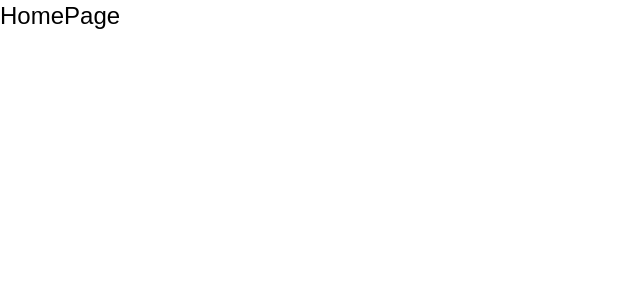
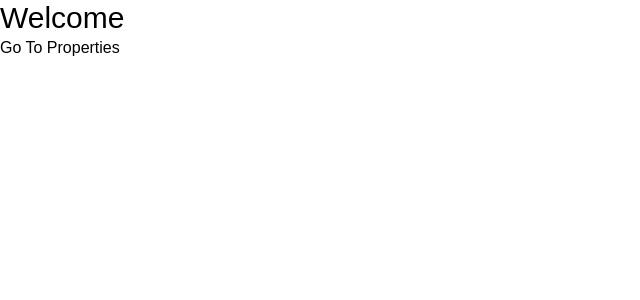
Before and after one commit to GregorSchafroth/learn-nextjs, a Next.js app: page / in a window 1280 px wide. Shown: the top 300 px of the page, without its empty margins (0-640 px from the left). Built offline with nearby package versions, Linux system fonts and the light colour scheme.

Commit message:
learn next navigation

```diff
--- a/app/page.jsx
+++ b/app/page.jsx
@@ -1,5 +1,12 @@
-const HomePage = () => {
-  return ( <div className="text-2xl">HomePage</div> );
-}
+import Link from "next/link";
 
-export default HomePage;
+const PropertiesPage = () => {
+  return (
+    <div>
+      <h1 className="text-3xl">Welcome</h1>
+      <Link href="/properties?name=test">Go To Properties</Link>
+    </div>
+  );
+};
+
+export default PropertiesPage;
--- /dev/null
+++ b/app/properties/[id]/page.jsx
@@ -0,0 +1,15 @@
+"use client";
+import { useRouter, useParams, useSearchParams, usePathname } from "next/navigation";
+
+const PropertyPage = () => {
+  const router = useRouter();
+  const params = useParams();
+  const searchParams = useSearchParams();
+  const pathname = usePathname();
+
+  return ( <div>
+    Property Page {params.id} {searchParams.get('name')} {pathname}
+  </div> );
+}
+
+export default PropertyPage;
--- /dev/null
+++ b/app/properties/add/page.jsx
@@ -0,0 +1,5 @@
+const AddPropertyPage = () => {
+  return ( <div>AddPropertyPage</div> );
+}
+
+export default AddPropertyPage;
--- /dev/null
+++ b/app/properties/page.jsx
@@ -0,0 +1,11 @@
+import Link from "next/link";
+
+const PropertiesPage = () => {
+  return (
+  <div>
+    <h1 className="text-3xl">Welcome</h1>
+    <Link href="/">Go To Home</Link>
+  </div> );
+}
+
+export default PropertiesPage;
--- a/package.json
+++ b/package.json
@@ -11,6 +11,7 @@
   "dependencies": {
     "autoprefixer": "^10.4.20",
     "next": "14.2.5",
+    "prettier": "^3.3.3",
     "react": "^18",
     "react-dom": "^18"
   },
```
Also changed, not shown: 1 other file (tests, documents, lock files or other folders).
